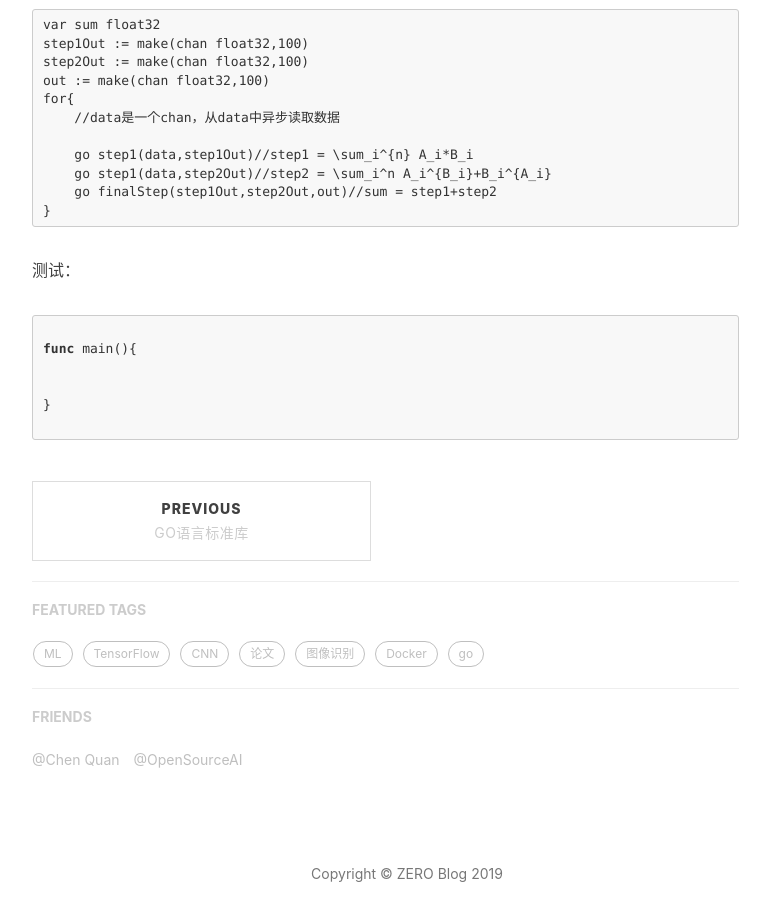
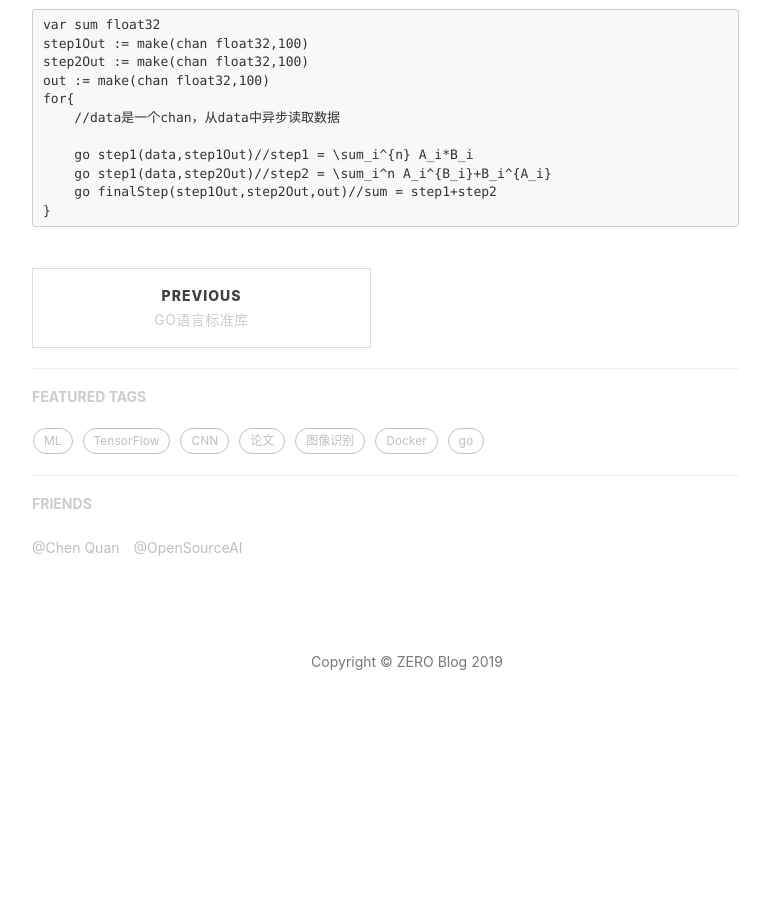
Before and after one commit to chenquan/chenquan.github.io, a Jekyll site: the page built from _posts/2019-08-17-go并行计算大量数据的方法.md, in a window 1280 px wide and 900 px high, scrolled down 2034 px. Shown: the whole window, without its empty margins (233-1003 px from the left). Built offline with Jekyll 4.4.1, drawn with Linux system fonts in a browser that asks for light colours; nearby versions of some CDN libraries; formulas are drawn with MathJax 3; comment, search, counter and statistics services are not loaded; after the commit the page ends 2800 px from its top, so only the background shows below that.

Commit message:
Update 2019-08-17-go并行计算大量数据的方法.md

````diff
--- a/_posts/2019-08-17-go并行计算大量数据的方法.md
+++ b/_posts/2019-08-17-go并行计算大量数据的方法.md
@@ -71,14 +71,3 @@ for{
     go finalStep(step1Out,step2Out,out)//sum = step1+step2
 }
 ```
-
-
-测试：
-```go
-
-func main(){
-
-
-}
-
-```
````
